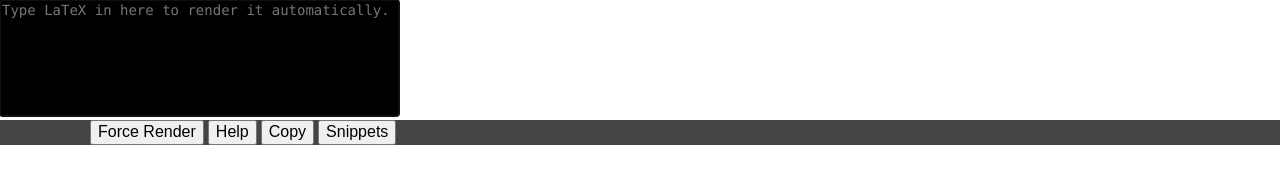
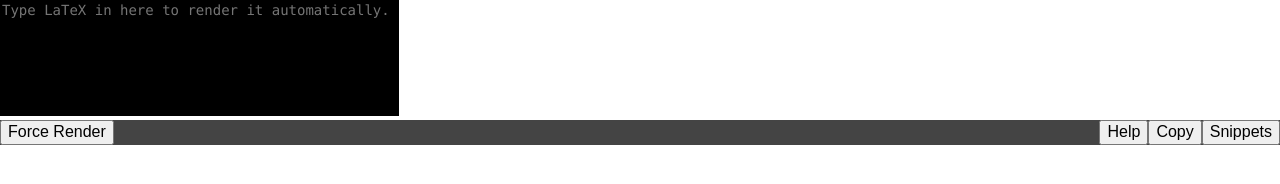
Before and after one commit to techtide/QuickTeX, a plain HTML site: page popup/window.html in a window 1280 px wide. Both pictures are taken after a click on the button "Copy". Drawn offline with Linux system fonts and the light colour scheme.

Commit message:
preparing for next version

```diff
--- a/popup/window.css
+++ b/popup/window.css
@@ -11,12 +11,26 @@
 #bottombar {
     background: #444;
     color: #D9D9D4;
-    /* adjust these values so that the center the contents */
-    padding-left:90px;
-    padding-right: 90px;
+    display: flex;
 }
 
 #display {
     overflow-wrap: break-word;
     max-width: 650px;
+    min-width: 450px;
 }
+
+textarea:focus, input:focus{
+    outline: none;
+}
+body{
+    margin:0px !important;
+}
+
+button:first-child {
+    margin-right: auto;
+}
+
+button {
+    /*margin: 5px;*/
+}
```
Also changed, not shown: icons/QT-128.png (added), icons/QT-32.png (added), icons/QT-48.png (added), icons/QT-96.png (added), icons/icon-32.png (deleted), icons/icon-48.png (deleted), icons/icon-92.png (deleted), 2 other files.
